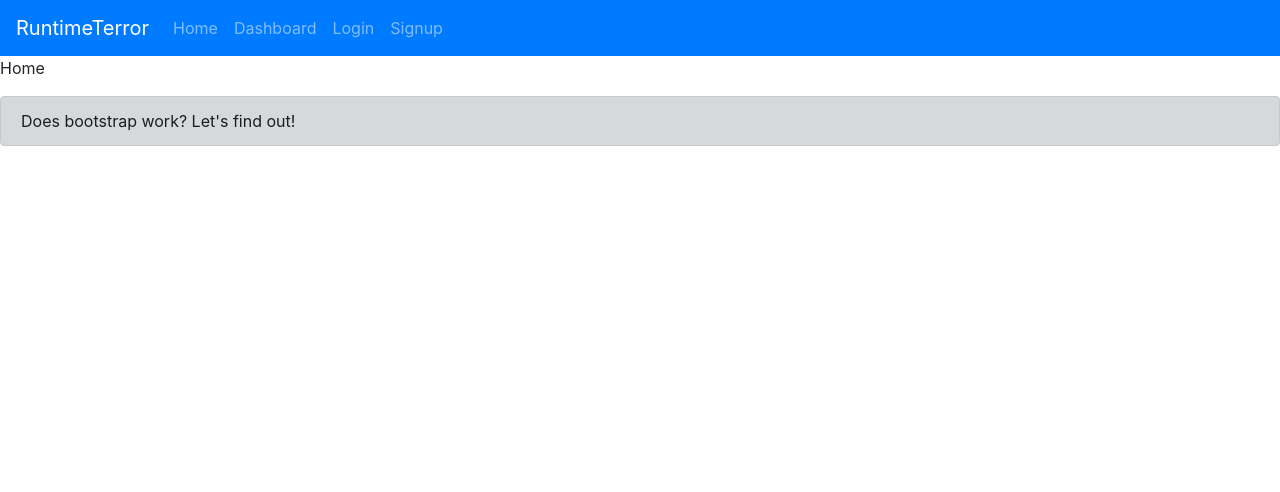
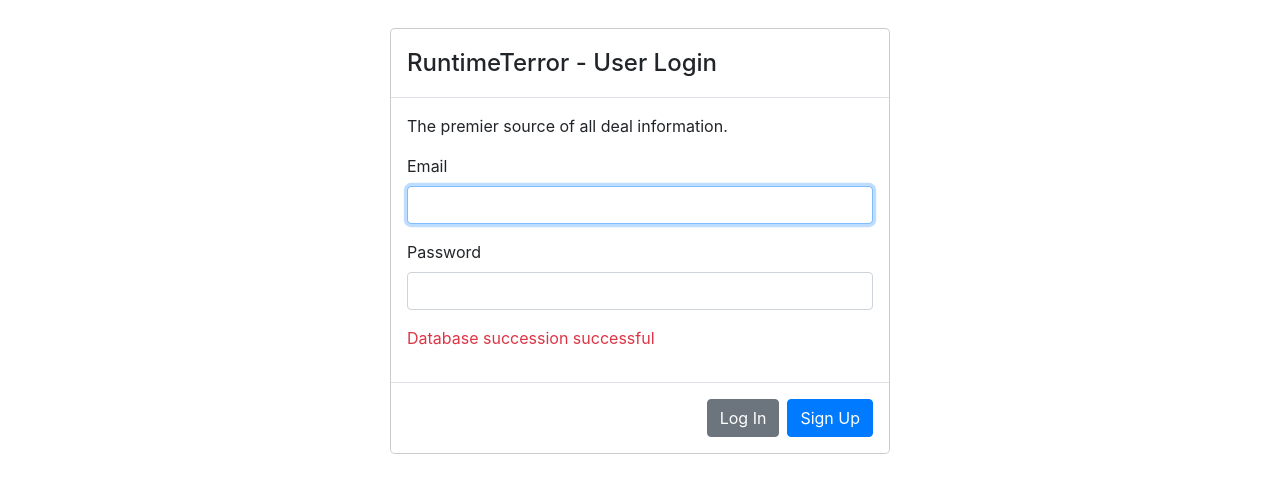
Before and after one commit to tiltedtylers/runtimeterror, a React (Create React App) app in the folder deal-frontend/: page / in a window 1280 px wide. Shown: the top 492 px of the page. Built offline with nearby package versions, Linux system fonts and the light colour scheme.

Commit message:
working on login

```diff
--- a/deal-frontend/src/App.css
+++ b/deal-frontend/src/App.css
@@ -1,3 +1,8 @@
 .remove-decoration {
   text-decoration: none;
 }
+
+.modal-backdrop.show {
+  opacity: 1 !important;
+  background-color: #fff; /* 0018a8 */
+}
--- a/deal-frontend/src/App.js
+++ b/deal-frontend/src/App.js
@@ -1,6 +1,6 @@
-import React from 'react';
+import React, { useState } from 'react';
 import logo from './logo.svg';
-import { BrowserRouter as Router, Route, Switch } from 'react-router-dom';
+import { BrowserRouter as Router, Route, Switch, Redirect } from 'react-router-dom';
 import './App.css';
 import Home from './components/home/Home'
 import Dashboard from './components/dashboard/Dashboard';
@@ -10,17 +10,31 @@ import 'bootstrap/dist/css/bootstrap.min.css';
 import Login from './components/profile/Login'
 // import '../node_modules/bootstrap/dist/css/bootstrap.min.css';
 import Signup from './components/profile/Signup'
+import { Next } from 'react-bootstrap/esm/PageItem';
 
-function App() {
+
+
+const App = () => {
+
+  const [auth, setAuth] = useState(false);
+
+  const requireAuth = (componentName) => {
+    if (!auth) {
+      return (<Login auth={auth}></Login>);
+    }
+  }
+
   return (
     <div className="App">
+
       <Router>
+        {/* {auth ? <Header></Header> : null} */}
         <Header></Header>
         <Switch>
-          <Route exact path="/" component={Home}></Route>
-          <Route exact path="/dashboard" component={Dashboard}></Route>
-          <Route exact path='/login' component={Login} />
-          <Route exact path='/signup' component={Signup} />
+          <Route exact path="/" component={() => requireAuth(Home)} onEnter={requireAuth}></Route>
+          <Route exact path="/dashboard" component={() => requireAuth(Dashboard)} onEnter={requireAuth}></Route>
+          <Route exact path='/login' component={Login} onEnter={requireAuth}/>
+          <Route exact path='/signup' component={Signup} onEnter={requireAuth}/>
         </Switch>
       </Router>
 
--- a/deal-frontend/src/components/home/Home.js
+++ b/deal-frontend/src/components/home/Home.js
@@ -1,9 +1,12 @@
 import React from 'react'
 import { Alert } from 'react-bootstrap';
+import Login from '../profile/Login';
+
 
 const Home = () => {
     return (
         <div>
+            {/* <Login></Login> */}
             <p>Home</p>
             <Alert variant="dark">
                 Does bootstrap work? Let's find out!
--- a/deal-frontend/src/components/layout/Header.js
+++ b/deal-frontend/src/components/layout/Header.js
@@ -16,12 +16,12 @@ const Header = () => {
 					<Link style={{ textDecoration: 'none' }} to="/dashboard">
 						<Nav.Link href="#home">Dashboard</Nav.Link>
 					</Link>
-					<Link style={{ textDecoration: 'none' }} to="/login">
+					{/* <Link style={{ textDecoration: 'none' }} to="/login">
 						<Nav.Link href="#home">Login</Nav.Link>
 					</Link>
 					<Link style={{ textDecoration: 'none' }} to="/signup">
 						<Nav.Link href="#home">Signup</Nav.Link>
-					</Link>
+					</Link> */}
 
 				</Nav>
 				{/* <Form inline>
--- a/deal-frontend/src/components/profile/Login.js
+++ b/deal-frontend/src/components/profile/Login.js
@@ -2,7 +2,7 @@ import React, { useState } from "react";
 import { Button, FormGroup, FormControl, FormLabel, Form, Modal } from "react-bootstrap";
 import "./login.css";
 
-export default function Login() {
+export default function Login(props) {
   const [email, setEmail] = useState("");
   const [password, setPassword] = useState("");
   const [dbConnection, setDBConnection] = useState("text-danger");
@@ -25,7 +25,7 @@ export default function Login() {
   return (
     <div>
 
-      <Modal show={show} onHide={handleClose}>
+      <Modal animation={false} backdrop="static" show={show} onHide={handleClose}>
         <Modal.Header>{/* closebutton */}
           <Modal.Title>RuntimeTerror - User Login</Modal.Title>
         </Modal.Header>
@@ -53,14 +53,13 @@ export default function Login() {
               Login
             </Button> */}
           </form>
+          {console.log(props.auth)}
 
-
-
+          <p className={dbConnection} onClick={setDBConnection}>Database succession successful</p>
         </Modal.Body>
         <Modal.Footer>
-          <p class={dbConnection} onClick={setDBConnection}>Database succession successful</p>
-          <Button variant="secondary">Log In</Button>
-          <Button variant="primary">Sign Up</Button>
+          <Button onClick={() => handleClose()} variant="secondary">Log In</Button>
+          <Button onClick={() => handleClose()} variant="primary">Sign Up</Button>
         </Modal.Footer>
       </Modal>
     </div>
```
Also changed, not shown: 1 other file (tests, documents, lock files or other folders).
